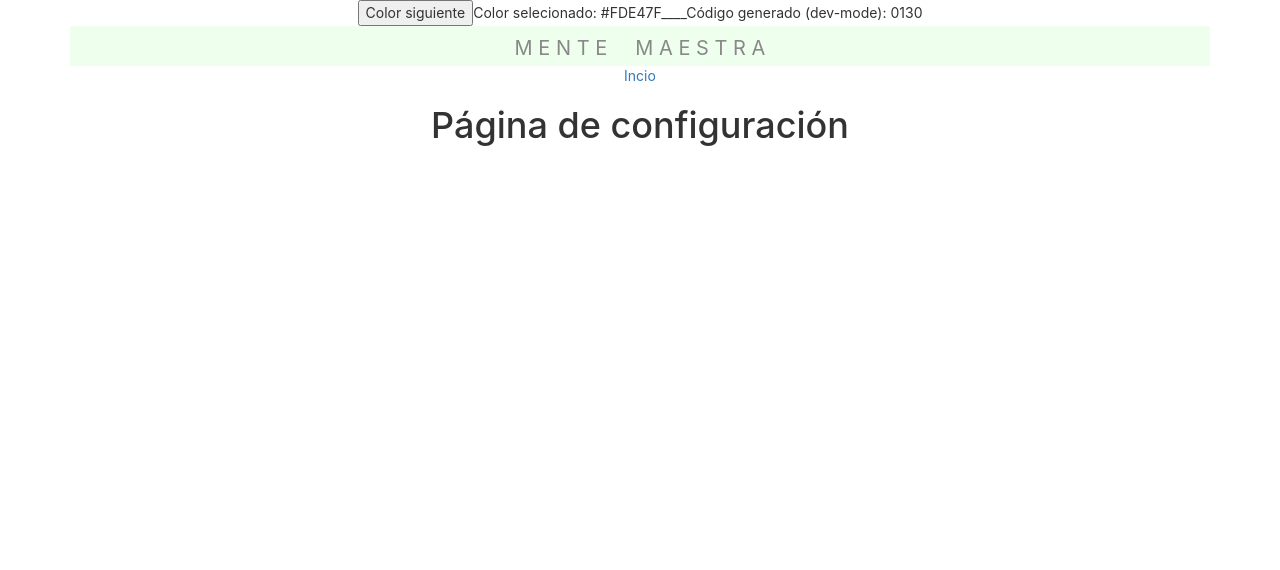
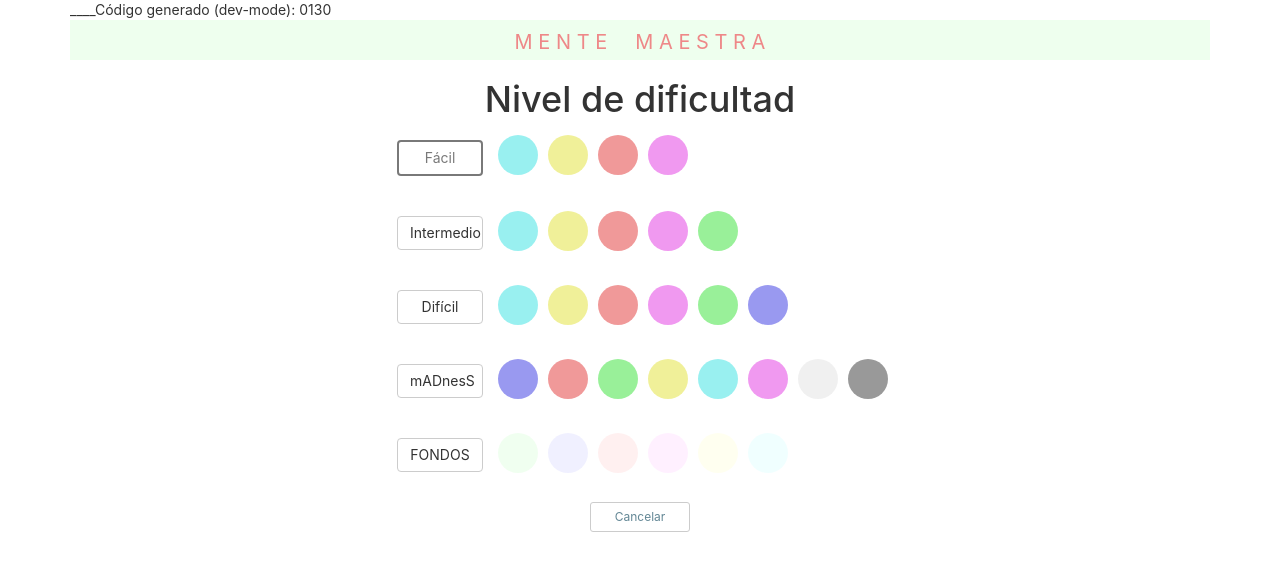
Before and after one commit to gambogisebastian/reacgt-mastermind, a React (Create React App) app: page /Settings in a window 1280 px wide. Shown: the top 570 px of the page. Built offline with nearby package versions, Linux system fonts and the light colour scheme.

Commit message:
lifeCycle components

```diff
--- a/src/components/GameTimer/GameTimer.jsx
+++ b/src/components/GameTimer/GameTimer.jsx
@@ -1,13 +1,36 @@
-import React from "react";
+import React, { Component } from "react";
 
-const GameTimer = props => {
-  const baseStyle = {
-    fontFamily: "Roboto, monospace",
-    fontSize: 40,
-    backgroundColor: "#eeffee"
-  };
+function formatTime(seconds) {
+  let mins = Math.floor(seconds / 60)
+    .toString()
+    .padStart(2, "0");
+  let secs = Math.floor(seconds % 60)
+    .toString()
+    .padStart(2, "0");
+  return `${mins}:${secs}`;
+}
 
-  return <div style={baseStyle}>00:00</div>;
+const relojStyle = {
+  fontFamily: "Roboto, monospace",
+  fontSize: 40,
+  color: "#8E8",
+  backgroundColor: "#EEF"
 };
 
+class GameTimer extends Component {
+  handleTick = () => {
+    this.props.handleTimerUpdate();
+  };
+  componentDidMount() {
+    this.timerId = setInterval(this.handleTick, 1000);
+  }
+  componentWillUnmount() {
+    clearInterval(this.timerId);
+  }
+
+  render() {
+    return <div style={relojStyle}>{formatTime(this.props.elapsedTime)}</div>;
+  }
+}
+
 export default GameTimer;
--- a/src/pages/App/App.css
+++ b/src/pages/App/App.css
@@ -1,29 +1,8 @@
-.App {
-  text-align: center;
-}
-
 .App-header {
   background-color: #efe;
   height: 40px;
   padding: 8px;
-  color: #888;
+  color: #e88;
   font-size: 20px;
   text-align: center;
 }
-
-.App-footer {
-  background-color: #111;
-  height: 40px;
-  padding: 10px;
-  color: #efe;
-  font-size: 15px;
-  text-align: center;
-}
-
-.Flex-ch {
-  display: flex;
-  justify-content: center;
-  margin: 4px;
-  padding: 4px;
-  border: 1px dotted lightslategray;
-}
--- a/src/pages/App/App.js
+++ b/src/pages/App/App.js
@@ -2,23 +2,36 @@ import React, { Component } from "react";
 import "./App.css";
 import { Route, Switch } from "react-router-dom";
 import GamePage from "../GamePage/GamePage";
-import SettingsPage from "../SettingsPage/SetingsPage";
+import SettingsPage from "../SettingsPage/SettingsPage";
 
-const colors = ["#7CCCE5", "#FDE47F", "#E04644", "#B576AD"];
+const colors = {
+  Fácil: ["#8EE", "#EE8", "#E88", "#E8E"],
+  Intermedio: ["#8EE", "#EE8", "#E88", "#E8E", "#8E8"],
+  Difícil: ["#8EE", "#EE8", "#E88", "#E8E", "#8E8", "#88E"],
+  //colores: ["#7CCCE5", "#FDE47F", "#E04644", "#B576AD", "#B7D968", "#555E7B"],
+  mADnesS: ["#88E", "#E88", "#8E8", "#EE8", "#8EE", "#E8E", "#EEE", "#888"],
+  FONDOS: ["#EFE", "#EEF", "#FEE", "#FEF", "#FFE", "#EFF"]
+};
 
 class App extends Component {
   constructor() {
+    console.log("App: el componente se construyó");
     super();
-    this.state = {
-      selColorIdx: Math.floor(Math.random() * colors.length),
-      guesses: [this.getNewGess()],
-      code: this.genCode()
-    };
+    this.state = { ...this.getInitialState(), difficulty: "Fácil" };
     //this.handleColorSelection = this.handleColorSelection.bind(this); //para corregir el llamado de this desde el color picker que se encabrona porque lo llama desde un objeto
   }
-  getNewGess() {
+
+  getInitialState() {
     return {
-      //code: [1, 2, 3, 0],
+      selColorIdx: 0,
+      guesses: [this.getNewGuess()],
+      code: this.genCode(),
+      elapsedTime: 0
+    };
+  }
+
+  getNewGuess() {
+    return {
       code: [null, null, null, null],
       score: {
         perfect: 0,
@@ -26,11 +39,15 @@ class App extends Component {
       }
     };
   }
+
   genCode() {
+    let numColors = this.state && colors[this.state.difficulty].length;
+    numColors = numColors || 4;
     return new Array(4)
       .fill()
-      .map(() => Math.floor(Math.random() * colors.length));
+      .map(dummy => Math.floor(Math.random() * numColors));
   }
+
   getWinTries() {
     //si es ganador, devuelve el num guesses, de lo contrario, 0 (no ganador)
     let lastGuess = this.state.guesses.length - 1;
@@ -38,6 +55,17 @@ class App extends Component {
       ? lastGuess + 1
       : 0;
   }
+
+  handleTimerUpdate = () => {
+    this.setState(state => ({
+      elapsedTime: ++state.elapsedTime
+    }));
+  };
+
+  handleDifficultyChange = level => {
+    // Use callback to ensure level is updated BEFORE calling handleNewGameClick
+    this.setState({ difficulty: level }, () => this.handleNewGameClick());
+  };
 
   // si el método se va a ejecutar desde un componente hijo, hay que hacer lo siguiente
   handleColorSelection = colorIdx => {
@@ -47,24 +75,111 @@ class App extends Component {
     this.setState({ selColorIdx: colorIdx }); // el this keyword hace bardo porque se llama desde un objeto del comnponente hijo
   };
 
+  handleNewGameClick = () => {
+    this.setState(this.getInitialState());
+  };
+
+  handlePegClick = pegIdx => {
+    // Get index of last guess object
+    let currentGuessIdx = this.state.guesses.length - 1;
+
+    // Always replace objects/arrays with NEW ones
+    let guessesCopy = [...this.state.guesses];
+    let guessCopy = { ...guessesCopy[currentGuessIdx] };
+    let codeCopy = [...guessCopy.code];
+
+    // Update the NEW code array with the currently selected color
+    codeCopy[pegIdx] = this.state.selColorIdx;
+
+    // Update the NEW guess object
+    guessCopy.code = codeCopy;
+
+    // Update the NEW guesses array
+    guessesCopy[currentGuessIdx] = guessCopy;
+
+    // Update state with the NEW guesses array
+    this.setState({
+      guesses: guessesCopy
+    });
+  };
+
+  handleScoreClick = () => {
+    // Need the index of the current guess object (last object in guesses array)
+    let currentGuessIdx = this.state.guesses.length - 1;
+
+    // Create "working" copies of the "guessed" code and the secret
+    // code so that we can modify them as we compute the number of
+    // perfect and almost without messing up the actual ones in state
+    let guessCodeCopy = [...this.state.guesses[currentGuessIdx].code];
+    let secretCodeCopy = [...this.state.code];
+
+    let perfect = 0,
+      almost = 0;
+
+    // First pass computes number of "perfect"
+    guessCodeCopy.forEach((code, idx) => {
+      if (secretCodeCopy[idx] === code) {
+        perfect++;
+        // Ensure same choice is not matched again
+        // by updating both elements in the "working"
+        // arrays to null
+        guessCodeCopy[idx] = secretCodeCopy[idx] = null;
+      }
+    });
+
+    // Second pass computes number of "almost"
+    guessCodeCopy.forEach((code, idx) => {
+      if (code === null) return;
+      let foundIdx = secretCodeCopy.indexOf(code);
+      if (foundIdx > -1) {
+        almost++;
+        // Again, ensure same choice is not matched again
+        secretCodeCopy[foundIdx] = null;
+      }
+    });
+
+    // State must only be updated with NEW objects/arrays
+    // Always replace objects/arrays with NEW ones
+    let guessesCopy = [...this.state.guesses];
+    let guessCopy = { ...guessesCopy[currentGuessIdx] };
+    let scoreCopy = { ...guessCopy.score };
+
+    // Set scores
+    scoreCopy.perfect = perfect;
+    scoreCopy.almost = almost;
+
+    // Update the NEW guess with the NEW score object
+    guessCopy.score = scoreCopy;
+
+    // Update the NEW guesses with the NEW guess object
+    guessesCopy[currentGuessIdx] = guessCopy;
+
+    // Add a new guess if not a winner
+    if (perfect !== 4) guessesCopy.push(this.getNewGuess());
+
+    // Finally, update the state with the NEW guesses array
+    this.setState({
+      guesses: guessesCopy
+    });
+  };
+
+  /*--Métodos de ciclo de vida de los componentes--*/
+  componentDidMount() {
+    console.log("App: el componente se montó");
+  }
+  componentDidUpdate() {
+    console.log("App: el componente se actualizó");
+  }
+
   render() {
+    console.log("App: el componente se renderizó");
     let winTries = this.getWinTries();
     return (
-      <div className="App">
-        <button
-          onClick={() =>
-            this.setState(state => {
-              return {
-                selColorIdx: ++state.selColorIdx % 4
-              };
-            })
-          }
-        >
-          Color siguiente
-        </button>
-        Color selecionado: {colors[this.state.selColorIdx]}
+      <div>
         ____Código generado (dev-mode): {this.state.code}
-        <header className="App-header">M E N T E &nbsp;&nbsp;&nbsp; M A E S T R A</header>
+        <header className="App-header">
+          M E N T E &nbsp;&nbsp;&nbsp; M A E S T R A
+        </header>
         <Switch>
           <Route
             exact
@@ -72,19 +187,30 @@ class App extends Component {
             render={() => (
               <GamePage
                 winTries={winTries}
-                colors={colors}
+                colors={colors[this.state.difficulty]}
                 selColorIdx={this.state.selColorIdx}
                 guesses={this.state.guesses}
+                elapsedTime={this.state.elapsedTime}
                 handleColorSelection={this.handleColorSelection}
                 handleNewGameClick={this.handleNewGameClick}
                 handlePegClick={this.handlePegClick}
                 handleScoreClick={this.handleScoreClick}
+                handleTimerUpdate={this.handleTimerUpdate}
               />
             )}
           />
-          <Route exact path="/Settings" render={(props) => (
-            <SettingsPage {...props}/>
-          )}/>
+          <Route
+            exact
+            path="/Settings"
+            render={props => (
+              <SettingsPage
+                {...props}
+                colorsLookup={colors}
+                difficulty={this.state.difficulty}
+                handleDifficultyChange={this.handleDifficultyChange}
+              />
+            )}
+          />
         </Switch>
       </div>
     );
--- a/src/pages/GamePage/GamePage.css
+++ b/src/pages/GamePage/GamePage.css
@@ -1,8 +1,29 @@
+.GamePage {
+  text-align: center;
+}
+
+.GamePage-footer {
+  background-color: #fee;
+  height: 40px;
+  padding: 10px;
+  color: #88e;
+  font-size: 15px;
+  text-align: center;
+}
+
+.Flex-ch {
+  display: flex;
+  justify-content: center;
+  margin: 4px;
+  padding: 4px;
+  border: 1px dotted #8e8;
+}
+
 .GamePage-menu {
-    display: flex;
-    flex-direction: column;
+  display: flex;
+  flex-direction: column;
 }
 
 .GamePage-Link-margin {
-    margin-bottom: 10px;
+  margin-bottom: 10px;
 }
--- a/src/pages/SettingsPage/SetingsPage.jsx
+++ /dev/null
@@ -1,13 +0,0 @@
-import React from 'react';
-import { Link } from 'react-router-dom';
-
-const SettingsPage = props => {
-    return (
-        <>
-            <Link to='/'>Incio</Link>
-            <h1>Página de configuración</h1>
-        </>
-    );
-};
-
-export default SettingsPage
--- /dev/null
+++ b/src/pages/SettingsPage/SettingsPage.css
@@ -0,0 +1,35 @@
+.Settings {
+  display: flex;
+  flex-flow: column nowrap;
+  align-items: center;
+  margin-bottom: 50px;
+}
+
+.Settings-level-row {
+  display: flex;
+  flex-flow: row nowrap;
+  margin-bottom: 20px;
+}
+
+.Settings-level-row button {
+  width: 86px;
+  margin: 10px;
+}
+
+.Settings-level-colors {
+  display: flex;
+  flex-flow: row nowrap;
+}
+
+.Settings-color {
+  width: 40px;
+  height: 40px;
+  margin: 5px;
+  border-radius: 50%;
+  opacity: 0.85;
+}
+
+.Settings-cancel {
+  width: 100px;
+  color: rgba(70, 113, 129, 0.842);
+}
--- /dev/null
+++ b/src/pages/SettingsPage/SettingsPage.jsx
@@ -0,0 +1,48 @@
+import React from "react";
+import { Link } from "react-router-dom";
+import "./SettingsPage.css";
+
+const SettingsPage = props => {
+  const selectedLevelStyle = { border: "2px solid #333" };
+
+  function handleDifficultyChange(level) {
+    props.handleDifficultyChange(level);
+    props.history.push("/");
+  }
+
+  const colorKeys = Object.keys(props.colorsLookup);
+
+  const levels = colorKeys.map(level => (
+    <div className="Settings-level-row" key={level}>
+      <button
+        className="Settings-level-btn btn btn-default"
+        style={level === props.difficulty ? selectedLevelStyle : null}
+        disabled={level === props.difficulty}
+        onClick={() => handleDifficultyChange(level)}
+      >
+        {level}
+      </button>
+      <div className="Settings-level-colors">
+        {props.colorsLookup[level].map(color => (
+          <div
+            className="Settings-color"
+            style={{ backgroundColor: color }}
+            key={color}
+          />
+        ))}
+      </div>
+    </div>
+  ));
+
+  return (
+    <div className="Settings">
+      <h1>Nivel de dificultad</h1>
+      <div>{levels}</div>
+      <Link className="Settings-cancel btn btn-default btn-sm" to="/">
+        Cancelar
+      </Link>
+    </div>
+  );
+};
+
+export default SettingsPage;
```
Also changed, not shown: src/pages/GamePage/GamePage.jsx (+9 -10 lines).
